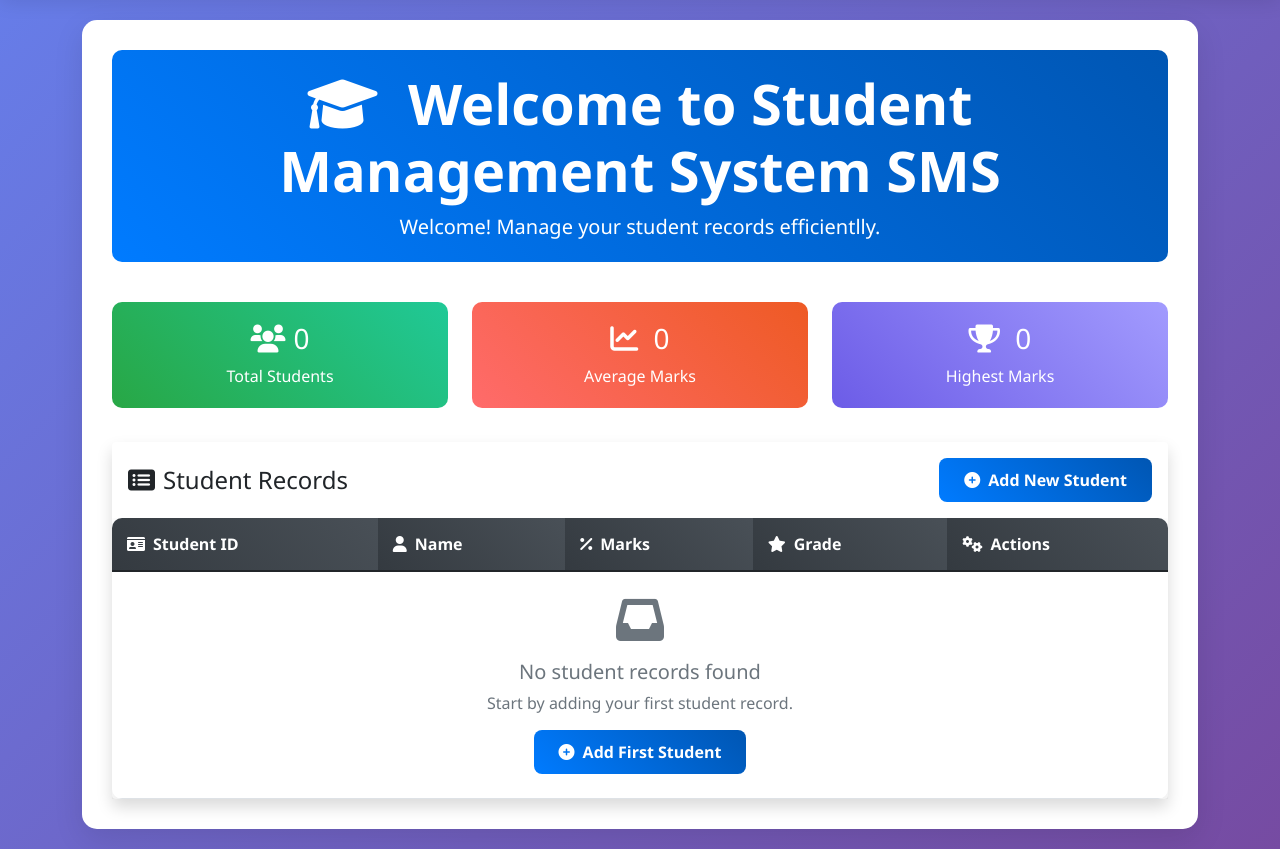
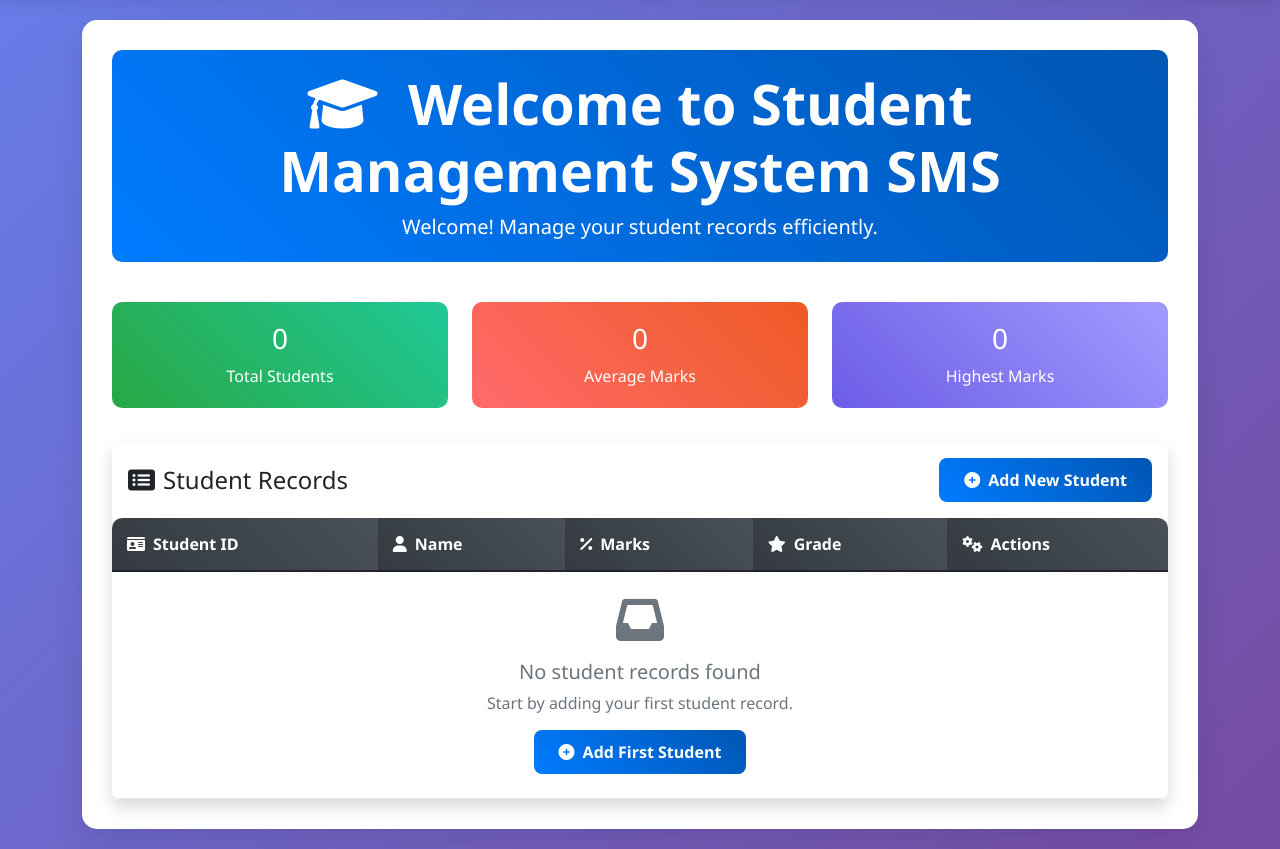
Before and after one commit to Hetik1234/StudentManagementSystem, a Django app: page / in a window 1280 px wide. Shown: the part 56-905 px from the top of the page. Run offline with Django 3.2, Linux system fonts and the light colour scheme; the visitor is signed in with stand-in values (Sample User, id 1); data that the repository does not hold is empty.

Commit message:
Project Completed

```diff
--- a/templates/home.html
+++ b/templates/home.html
@@ -6,20 +6,19 @@
         <i class="fas fa-graduation-cap me-3"></i>
         Welcome to Student Management System SMS
     </h1>
-    <p class="lead mb-0">Welcome! Manage your student records efficientlly.</p>
+    <p class="lead mb-0">Welcome! Manage your student records efficiently.</p>
 </div>
 
-<!-- Statistics Cards -->
 <div class="row mb-4">
     <div class="col-md-4">
         <div class="stats-card">
-            <h3><i class="fas fa-users me-2"></i>{{ total_students }}</h3>
+            <h3>{{ total_students }}</h3>
             <p class="mb-0">Total Students</p>
         </div>
     </div>
     <div class="col-md-4">
         <div class="stats-card" style="background: linear-gradient(45deg, #ff6b6b, #ee5a24);">
-            <h3><i class="fas fa-chart-line me-2"></i>
+            <h3>
                 {{ average_marks }}
             </h3>
             <p class="mb-0">Average Marks</p>
@@ -27,7 +26,7 @@
     </div>
     <div class="col-md-4">
         <div class="stats-card" style="background: linear-gradient(45deg, #6c5ce7, #a29bfe);">
-            <h3><i class="fas fa-trophy me-2"></i>
+            <h3>
                 {{ highest_marks }}
             </h3>
             <p class="mb-0">Highest Marks</p>
```
